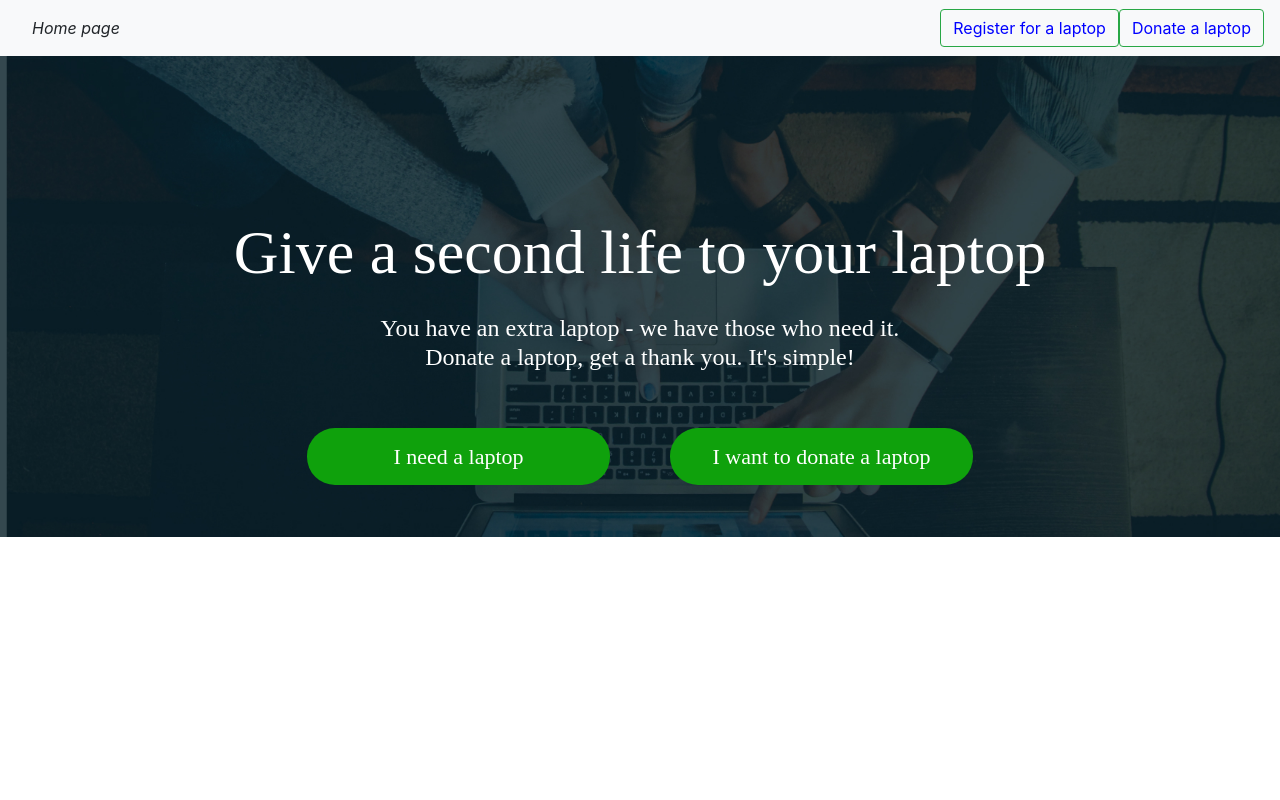
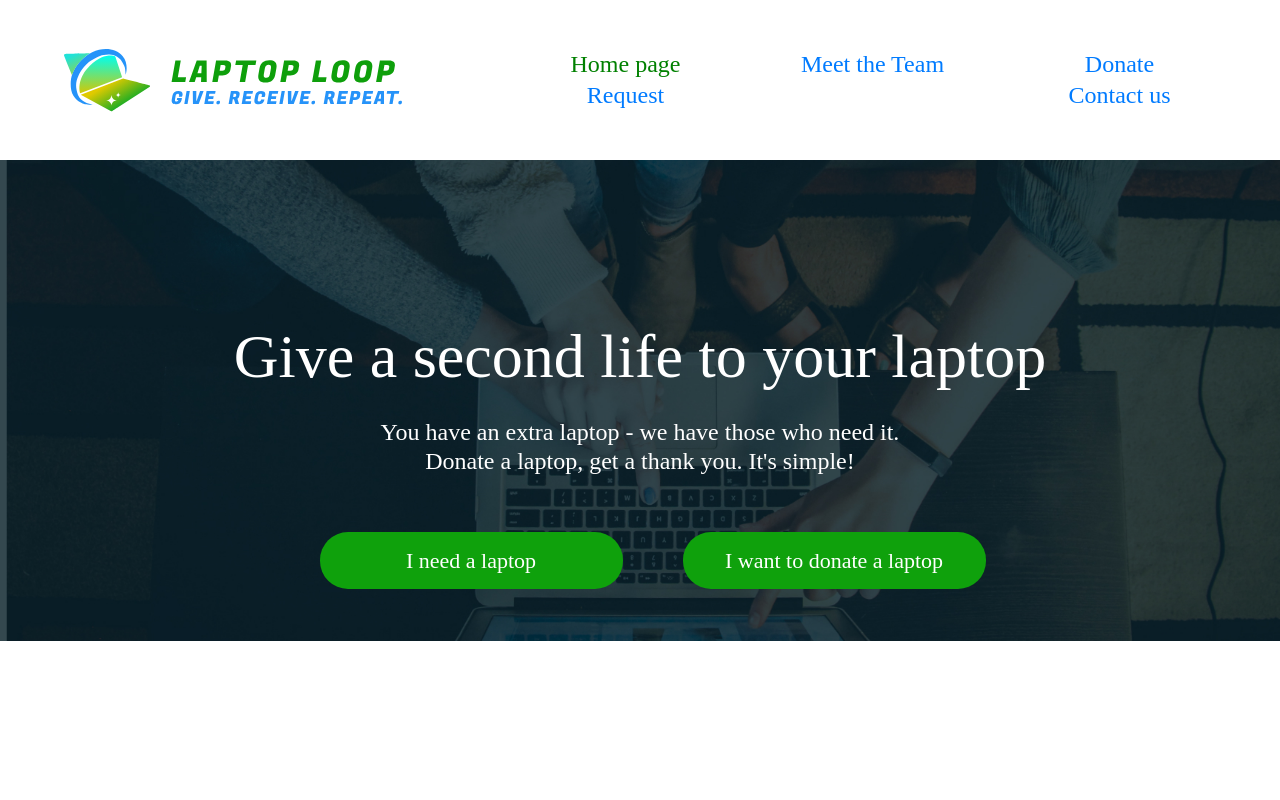
Before and after one commit to Sslim123/tech-roots-project, a React (Create React App) app in the folder client/: page / in a window 1280 px wide. Shown: the top 800 px of the page. Built offline with nearby package versions, Linux system fonts and the light colour scheme.

Commit message:
navbar and link og the page

```diff
--- a/client/src/pages/component/homeBody/Homebody.js
+++ b/client/src/pages/component/homeBody/Homebody.js
@@ -4,7 +4,6 @@ import { Link } from "react-router-dom";
 
 function Homebody() {
 	return (
-		<>
 		<div className="homebody-container">
 			<div className="body-main-container">
 				<div className="body-main-card">
@@ -15,7 +14,6 @@ function Homebody() {
 					</p>
 					<div className="home-bt-card">
 						<Link className="home-link" to="/create-laptop-requests">
-
 							<button className="home-bt" id="home-left-bt">
 								I need a laptop
 							</button>
@@ -30,7 +28,6 @@ function Homebody() {
 				</div>
 			</div>
 		</div>
-		</>
 	);
 }
 
--- a/client/src/pages/component/navbar/navbar.css
+++ b/client/src/pages/component/navbar/navbar.css
@@ -0,0 +1,43 @@
+.header{
+    width: 90vw;
+    height: 20vh;
+    margin: 0 auto;
+    display: flex;
+    flex-direction: row;
+    align-items: center ;
+}
+.navbar{
+    display: flex;
+    justify-content: space-between;
+    margin-left: 100px;
+}.form-inline{
+    margin: 30px;
+    width: auto;
+    display: flex;
+    justify-content: space-around;
+}
+button{
+    outline: none;
+    width: 161px;
+    height: 29;
+    margin-left: 25px;
+    border: none;
+    font-family: Fredoka;
+font-size: 24px;
+font-weight: 500;
+line-height: 29px;
+letter-spacing: 0em;
+text-align: center;
+color:  rgba(62, 62, 62, 1);
+background-color: white;
+}
+button:hover{
+    background-color: green;
+}
+#Page-home-bt a{
+    color: green;
+}
+.link1{
+    list-style: none;
+    text-decoration: none;
+}
--- a/client/src/pages/component/navbar/navbar.js
+++ b/client/src/pages/component/navbar/navbar.js
@@ -1,35 +1,48 @@
-import React from 'react'
+import React from "react";
+import svg from "./logo block.svg";
+import "./navbar.css";
 
 import { Link } from "react-router-dom";
 
 function Navbar() {
-    return ( <>
+	return (
+		<header className="header">
+			<img src={svg} />
+			<nav className="navbar navbar-light  justify-content-centre">
+				<button id="Page-home-bt">
+					<Link className="link1" to="/meet-team-request">
+						Home page
+					</Link>
+				</button>
+				<button id="Meet-home-bt">
+					<Link className="link1" to="/meet-team-request">
+						Meet the Team
+					</Link>
+				</button>
+				<button id="Meet-home-bt">
+					<Link
+						className="link1"
+						to="/create-donator-requests
+"
+					>
+						Donate
+					</Link>
+				</button>
 
+				<button id="Meet-home-bt">
+					<Link className="link1" to="/create-laptop-requests">
+						Request
+					</Link>
+				</button>
 
-
-<nav className="navbar navbar-light bg-light justify-content-between">
-					<i className="navbar brand">Home page</i>
-
-					<div className="form-inline">
-						<button
-							className="btn btn-outline-success my-2 my-sm-0"
-							id="laptop-home-bt"
-						>
-							<a>
-								<Link to="/create-laptop-requests"> Register for a laptop</Link>
-							</a>
-						</button>
-						<button
-							id="Donator-home-bt"
-							className="btn btn-outline-success my-2 my-sm-0"
-						>
-							<a>
-								<Link to="/create-donator-requests">Donate a laptop</Link>
-							</a>
-						</button>
-					</div>
-				</nav>
-    </> );
+				<button id="Meet-home-bt">
+					<Link className="link1" to="/meet-team-request">
+						Contact us
+					</Link>
+				</button>
+			</nav>
+		</header>
+	);
 }
 
 export default Navbar;
```
Also changed, not shown: client/src/pages/component/navbar/logo block.svg (added). Lines whose indentation alone changed are shown as unchanged.
